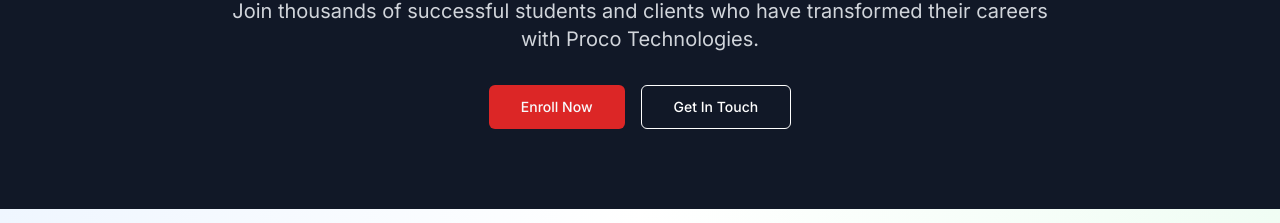
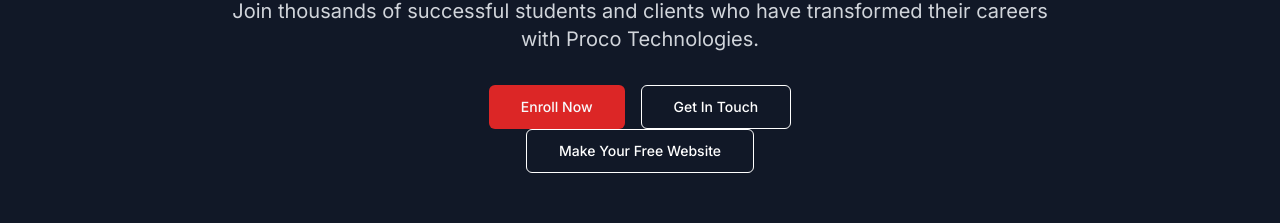
Before and after one commit to kuchbhirakhlo/proconewapp, a Next.js app: page / in a window 1280 px wide. Shown: the part 2939-3162 px from the top of the page. Built offline with nearby package versions, Linux system fonts and the light colour scheme.

Commit message:
Update page.tsx

```diff
--- a/app/page.tsx
+++ b/app/page.tsx
@@ -365,8 +365,17 @@ export default function HomePage() {
               <Link href="/contact">Get In Touch</Link>
             </Button>
           </div>
+            <Button
+              size="lg"
+              variant="outline"
+              className="text-white border-white hover:bg-white hover:text-gray-900 bg-transparent"
+              asChild
+            >
+              <Link href="https://hostinger.in?REFERRALCODE=HTXAVISR0NWD">Make Your Free Website</Link>
+            </Button>
         </div>
       </section>
+
     </div>
   )
 }
```
